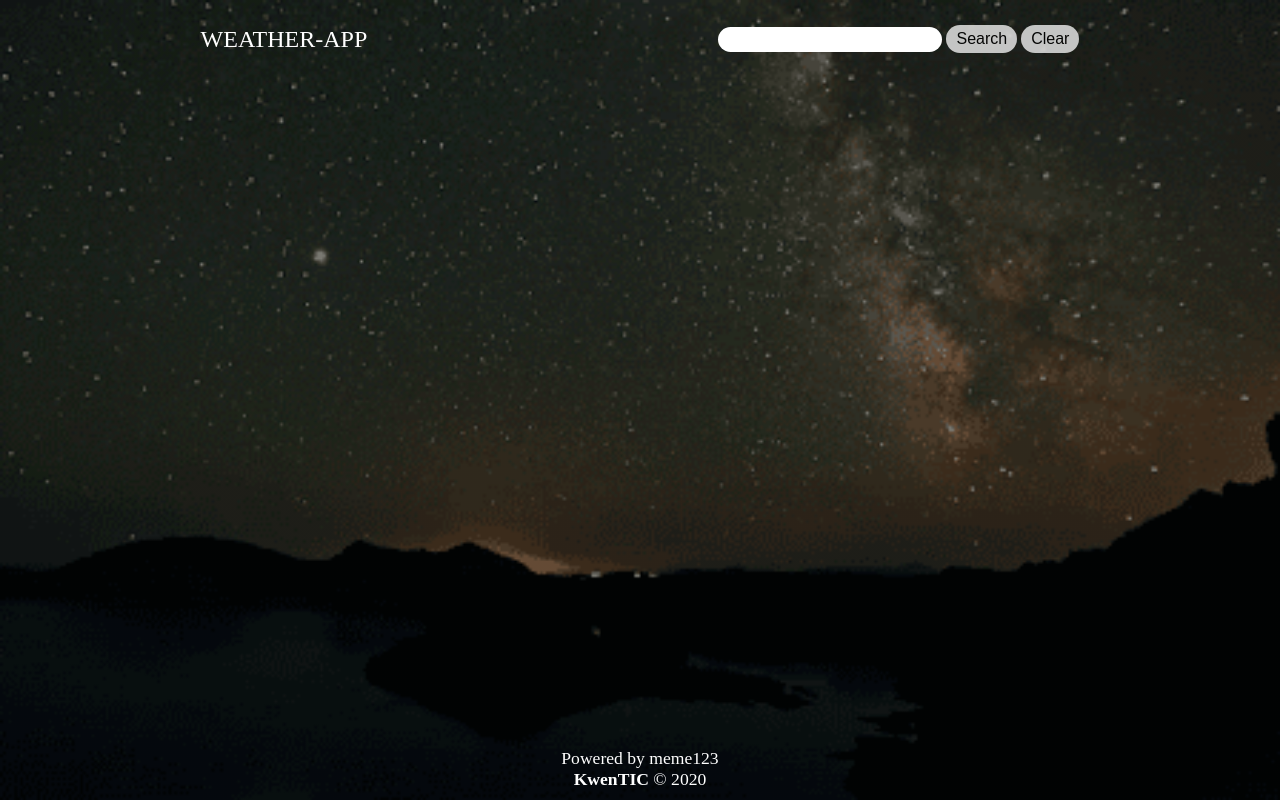
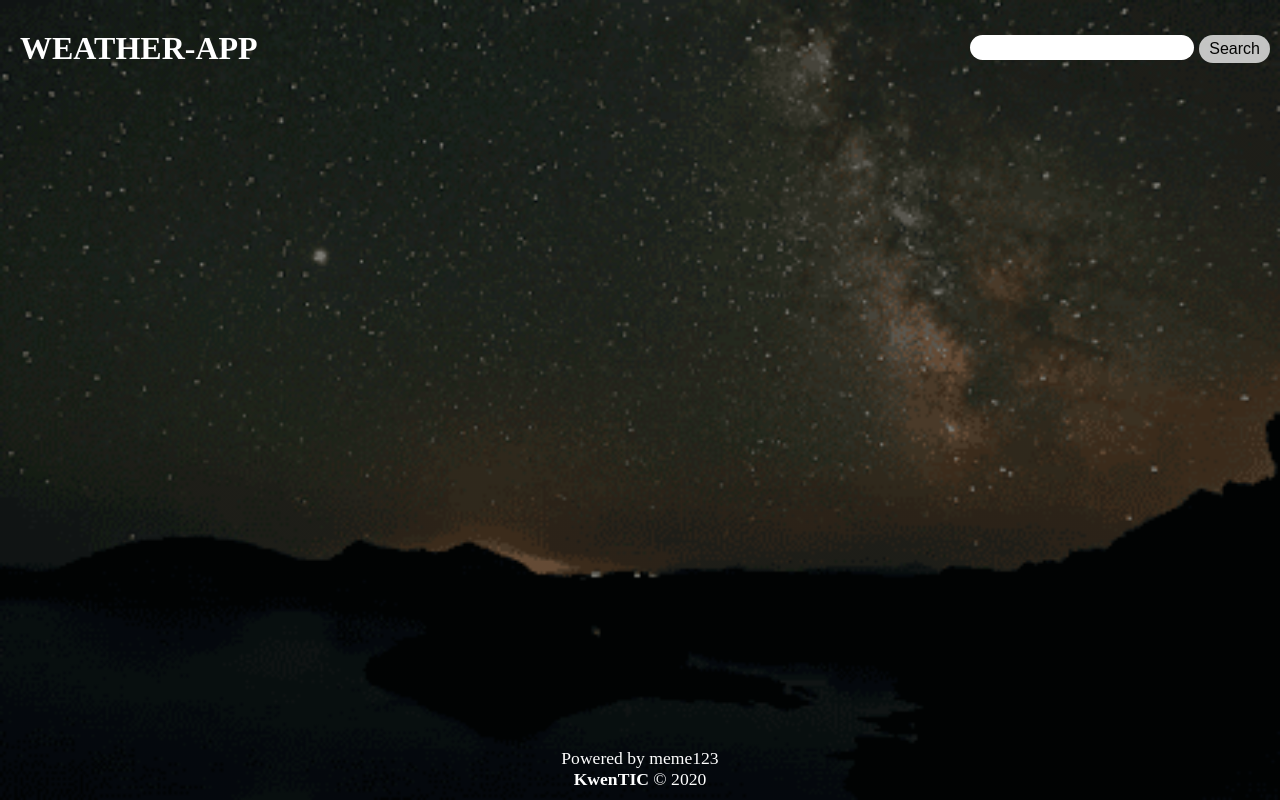
Before and after one commit to Ing-me/Weather-App, a website built with webpack: page dist/index.html in a window 1280 px wide. Built offline with nearby package versions, Linux system fonts and the light colour scheme.

Commit message:
Initial dist subtree commit

```diff
--- a/dist/index.html
+++ b/dist/index.html
@@ -15,7 +15,7 @@
             <div class="form">
                     <input type="text" name="city" id="city">
                     <button id="searchButton">Search</button>
-                    <button type="reset" id="reset">Clear</button>
+
             </div>
         </div>
         <div class="main">
--- a/dist/style.css
+++ b/dist/style.css
@@ -16,16 +16,25 @@
 
 .header{
     display: flex;
-    padding: 25px;
-    justify-content: space-around;
+    padding: 30px 10px;
+    justify-content: space-between;
     align-items: center;
+
 }
 
 .header > .logo{
-    font-size: 1.5rem;
+    font-size: 2.5vw;
     color: #ffff;
     font-family: 'Alkalamis', serif;
-    font-weight: 500;
+    font-weight: bolder;
+    margin-right: 5px;
+    margin-left: 10px;
+
+}
+.form{
+    display: flex;
+    justify-content: flex-end;
+
 }
 .form > input{
     height: 25px;
@@ -33,6 +42,8 @@
     border: none;
     padding-left: 15px;
     font-size: 1rem;
+    width: 80%;
+    margin-right: 5px;
 }
 .form > button{
     font-size: 1rem;
@@ -51,7 +62,7 @@
    display: flex;
    justify-content: center;
    align-items: flex-start;
-   height: calc(100vh - 8rem);
+   margin-bottom:10px;
 
 }
 .search-result{
@@ -59,7 +70,7 @@
     flex-direction: column;
     justify-content: flex-start;
     align-items: center;
-    width: 40vw;
+    width: fit-content;
     padding: 30px;
     border: none;
     border-radius: 20px;
```
Also changed, not shown: dist/main.js (+1 -1 lines).
